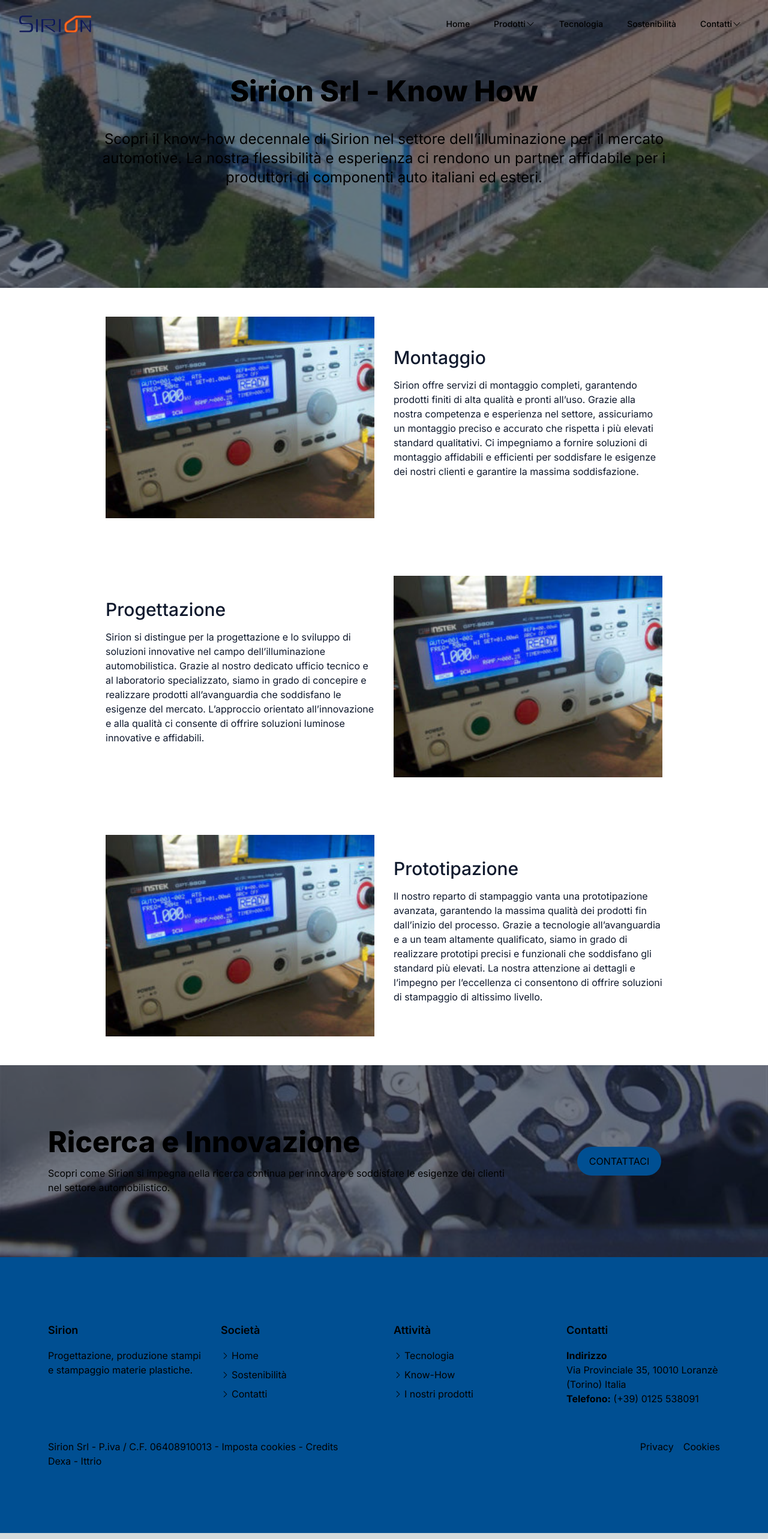
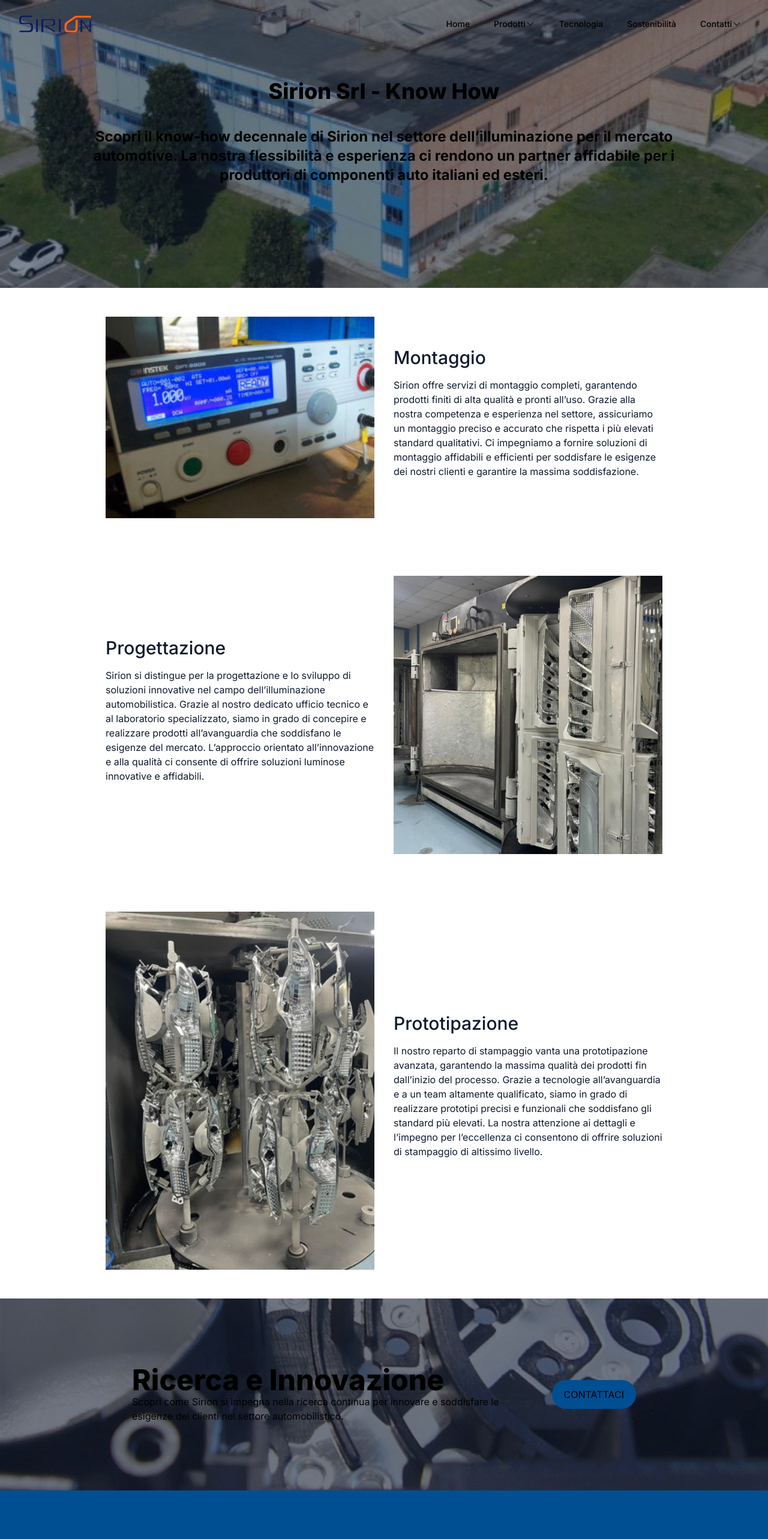
Before and after one commit to LorenzoRegalzi/sirion-website, a Next.js app: page /know-how in a window 1280 px wide. Shown: the top 2566 px of the page at 60% size. Built offline with nearby package versions, Linux system fonts and the light colour scheme.

Commit message:
mobile fix

```diff
--- a/app/job-opportunity/page.tsx
+++ b/app/job-opportunity/page.tsx
@@ -55,7 +55,7 @@ export default function Page() {
         <>
             <Title title={'Sirion Srl - Job Opportunity'} />
 
-            <div className="md:flex bg-customWhite pl-60 pr-60">
+            <div className="md:flex bg-customWhite pl-0 pr-0 lg:pl-60 lg:pr-60">
 
                 <div className=" w-[100%] md:w-[50%] flex justify-center flex-col" style={{paddingTop: '48px', paddingRight: '30px', paddingBottom: '70px', paddingLeft: '30px'}}>
                 <p className="text-customBlack font-extrabold text-2xl pb-5">Vuoi lavorare con noi?</p>
--- a/app/know-how/page.tsx
+++ b/app/know-how/page.tsx
@@ -4,6 +4,8 @@ import Title from "../ui/components/title";
 import Image from "next/image";
 import know1 from "../../img/know-how/know-how-1-300x225.jpg";
 import EndPage from "../ui/components/end-page";
+import TechImg3 from './../../img/technology/image.G6J5M2.png'
+import TechImg5 from './../../img/technology/image.QCILN2.png'
 
 export default function Page() {
     return (
@@ -22,7 +24,7 @@ export default function Page() {
             </div>
             <div className="flex flex-col md:flex-row items-center justify-center p-10 bg-customWhite">
             <div className="w-full md:w-1/2 max-w-md md:max-w-800 mx-4 my-2 bg-gray-200 md:order-last flex items-center justify-center">
-            <Image src={know1} alt="Immagine Know How 3" width={500} height={300}/>
+            <Image src={TechImg3} alt="Immagine Know How 3" width={500} height={300}/>
             </div>
             <div className="w-full md:w-1/2 max-w-md md:max-w-800 mx-4 my-2 bg-gray-200 md:order-first">
                 <h4 className="mb-4 text-customBlack text-3xl font-medium">Progettazione</h4>
@@ -33,7 +35,7 @@ export default function Page() {
 
             <div className="flex flex-col md:flex-row items-center justify-center p-10 bg-customWhite">
                 <div className="w-full md:w-1/2 max-w-md md:max-w-800 mx-4 my-2 bg-gray-200 flex items-center justify-center">
-                <Image src={know1} alt="Immagine Know How 3" width={500} height={300}/>
+                <Image src={TechImg5} alt="Immagine Know How 3" width={500} height={300}/>
                 </div>
                 <div className="w-full md:w-1/2 max-w-md md:max-w-800 mx-4 my-2 bg-gray-200">
                     <h4 className="mb-4 text-customBlack text-3xl font-medium">Prototipazione</h4>
--- a/app/technology/page.tsx
+++ b/app/technology/page.tsx
@@ -59,7 +59,7 @@ export default function Page() {
 
 
             <div className="flex flex-col md:flex-row items-center justify-center pb-10 pt-20 bg-customWhite">
-                <div className="w-full md:w-1/2 max-w-md md:max-w-800 mx-4 my-2 bg-gray-200 flex-col items-center justify-center">
+                <div className="w-full md:w-1/2 max-w-md md:max-w-800 mx-4 my-2 bg-gray-200 flex-col items-center justify-center p-5 md:p-0">
                     <div className="relative w-full h-96">
                         <Image src={TechImg1} alt="Immagine Valvole di Sicurezza" layout="fill" objectFit="cover"/>
                     </div>
@@ -73,7 +73,7 @@ export default function Page() {
                         </ul>
                     </div>
                 </div>
-                <div className="w-full md:w-1/2 max-w-md md:max-w-800 mx-4 my-2 bg-gray-200 flex-col items-center justify-center">
+                <div className="w-full md:w-1/2 max-w-md md:max-w-800 mx-4 my-2 bg-gray-200 flex-col items-center justify-center p-5 md:p-0">
                     <div className="relative w-full h-96">
                         <Image src={TechImg5} alt="Immagine Valvole di Sicurezza" layout="fill" objectFit="cover"/>
                     </div>
@@ -84,7 +84,7 @@ export default function Page() {
                 </div>
             </div>
             <div className="flex flex-col md:flex-row items-center justify-center pt-10 pb-20 bg-customWhite">
-                <div className="w-full md:w-1/2 max-w-md md:max-w-800 mx-4 my-2 bg-gray-200 flex-col items-center justify-center">
+                <div className="w-full md:w-1/2 max-w-md md:max-w-800 mx-4 my-2 bg-gray-200 flex-col items-center justify-center p-5 md:p-0">
                     <div className="relative w-full h-96">
                         <Image src={TechImg3} alt="Immagine Valvole di Sicurezza" layout="fill" objectFit="cover"/>
                     </div>
@@ -98,7 +98,7 @@ export default function Page() {
                         </ul>
                     </div>
                 </div>
-                <div className="w-full md:w-1/2 max-w-md md:max-w-800 mx-4 my-2 bg-gray-200 flex-col items-center justify-center">
+                <div className="w-full md:w-1/2 max-w-md md:max-w-800 mx-4 my-2 bg-gray-200 flex-col items-center justify-center p-5 md:p-0">
                     <div className="relative w-full h-96">
                         <Image src={TechImg5} alt="Immagine Valvole di Sicurezza" layout="fill" objectFit="cover"/>
                     </div>
--- a/app/ui/components/description.tsx
+++ b/app/ui/components/description.tsx
@@ -2,7 +2,7 @@ import React from "react";
 
 const Description = (props: any) => {
   return (
-    <div className="w-100 bg-customWhite flex-col flex items-center p-20">
+    <div className="w-100 bg-customWhite flex-col flex items-center p-10 md:p-20">
         <p className="text-customBlack justify-center text-center text-xl">{props.text}</p>
     </div>
   );
--- a/app/ui/components/end-page.tsx
+++ b/app/ui/components/end-page.tsx
@@ -3,6 +3,7 @@ import imageUrl from "./../../../img/default/bg-qualita.jpg"
 import Image from "next/image";
 import Button from "./button";
 import Link from "next/link";
+
 const EndPage = (props: any) => {
   return (
     <div className="relative w-full h-[20rem] flex items-center justify-center">
@@ -10,22 +11,33 @@ const EndPage = (props: any) => {
       <Image
         src={imageUrl}
         alt="Banner Image"
-        layout="fill" // Imposta il layout su 'fill' per adattare l'immagine al contenitore
-        objectFit="cover" // Imposta objectFit su 'cover' per coprire completamente il contenitore
-        quality={100} // Imposta la qualità dell'immagine
+        layout="fill"
+        objectFit="cover"
+        quality={100}
       />
 
       {/* Overlay scuro */}
       <div className="absolute inset-0 bg-black opacity-60 bg-customBlack"></div>
 
-    <div className="absolute inset-0 flex items-center justify-center p-20">
-        <div className="w-[70%] flex flex-col">
-            <h1 className="text-5xl text-left font-extrabold">Ricerca e Innovazione</h1>
-            <p className="text-left mt-4">Scopri come Sirion si impegna nella ricerca continua per innovare e soddisfare le esigenze dei clienti nel settore automobilistico.</p>
+      {/* Contenitore principale */}
+      <div className="absolute inset-0 flex items-center justify-center p-10">
+        {/* Contenitore del testo */}
+        <div className="w-full md:w-[70%] flex flex-col md:flex-row items-start md:items-center justify-between">
+          <div>
+            <h1 className="text-5xl text-left font-extrabold mb-4 md:mb-0">
+              Ricerca e Innovazione
+            </h1>
+            <p className="text-left ">
+              Scopri come Sirion si impegna nella ricerca continua per innovare
+              e soddisfare le esigenze dei clienti nel settore automobilistico.
+            </p>
           </div>
-        <div className="md:w-[30%] flex items-center justify-center">
-            <Link href="/contact"> <Button text="Contattaci" /></Link>
-
+          {/* Bottone */}
+          <div className="mt-4 md:mt-0 md:ml-4">
+            <Link href="/contact">
+              <Button text="Contattaci" />
+            </Link>
+          </div>
         </div>
       </div>
     </div>
--- a/app/ui/components/title.tsx
+++ b/app/ui/components/title.tsx
@@ -18,10 +18,10 @@ const Title = (props: any) => {
 
     <div className="absolute inset-0 flex items-center justify-center">
         <div className="text-center w-[70rem]">
-            <h1 className="text-5xl font-extrabold text-white">{props.title}</h1>
+            <h1 className="font-extrabold text-white text-3xl sm:text-3xl md:text-4xl lg:text-4xl">{props.title}</h1>
             {props.description &&
               <div className="w-100 flex-col flex items-center p-10">
-                <p className="text-white justify-center text-center text-2xl">{props.description}</p>
+                <p className="text-white font-bold justify-center text-center  sm:text-lg md:text-xl lg:text-2xl">{props.description}</p>
               </div>
             }
         </div>
```
Also changed, not shown: app/page.tsx (+13 -8 lines), app/sostenibility/page.tsx (+2 -1 lines). Lines whose indentation alone changed are shown as unchanged.
